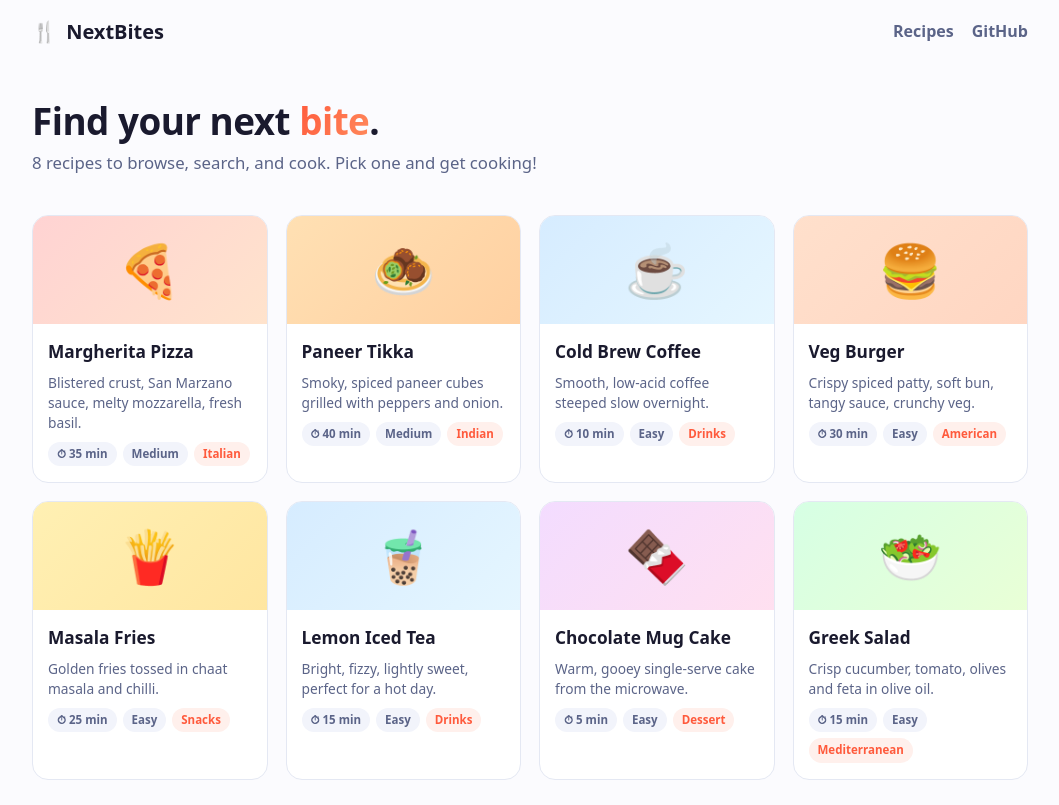
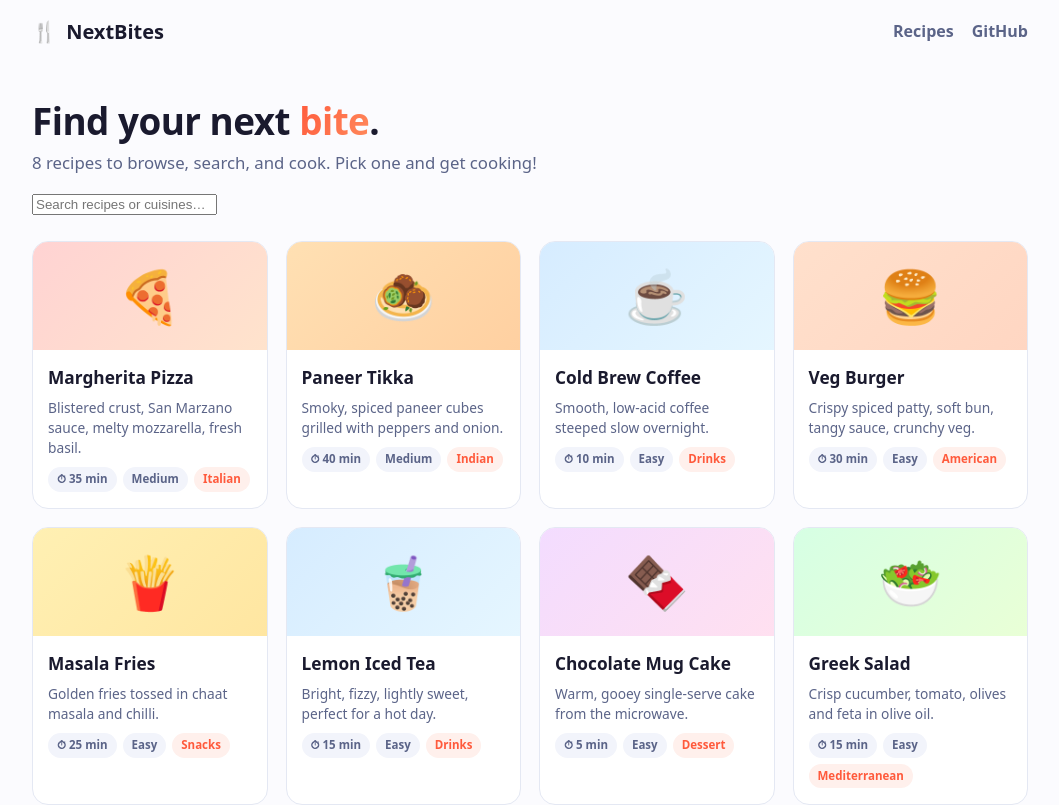
Before and after one commit to Preethesh-hub/nextbites, a Next.js app: page / in a window 1280 px wide. Shown: the top 805 px of the page, without its empty margins (110-1169 px from the left). Built offline with nearby package versions, Linux system fonts and the light colour scheme.

Commit message:
feat(home): integrate RecipeGrid client component on home page

```diff
--- a/app/page.tsx
+++ b/app/page.tsx
@@ -1,4 +1,4 @@
-import RecipeCard from "./components/RecipeCard";
+import RecipeGrid from "./components/RecipeGrid";
 import { recipes } from "./data/recipes";
 
 export default function Home() {
@@ -12,11 +12,7 @@ export default function Home() {
           {recipes.length} recipes to browse, search, and cook. Pick one and get cooking!
         </p>
       </section>
-      <div className="grid">
-        {recipes.map((recipe) => (
-          <RecipeCard key={recipe.id} recipe={recipe} />
-        ))}
-      </div>
+      <RecipeGrid recipes={recipes} />
     </main>
   );
 }
```
